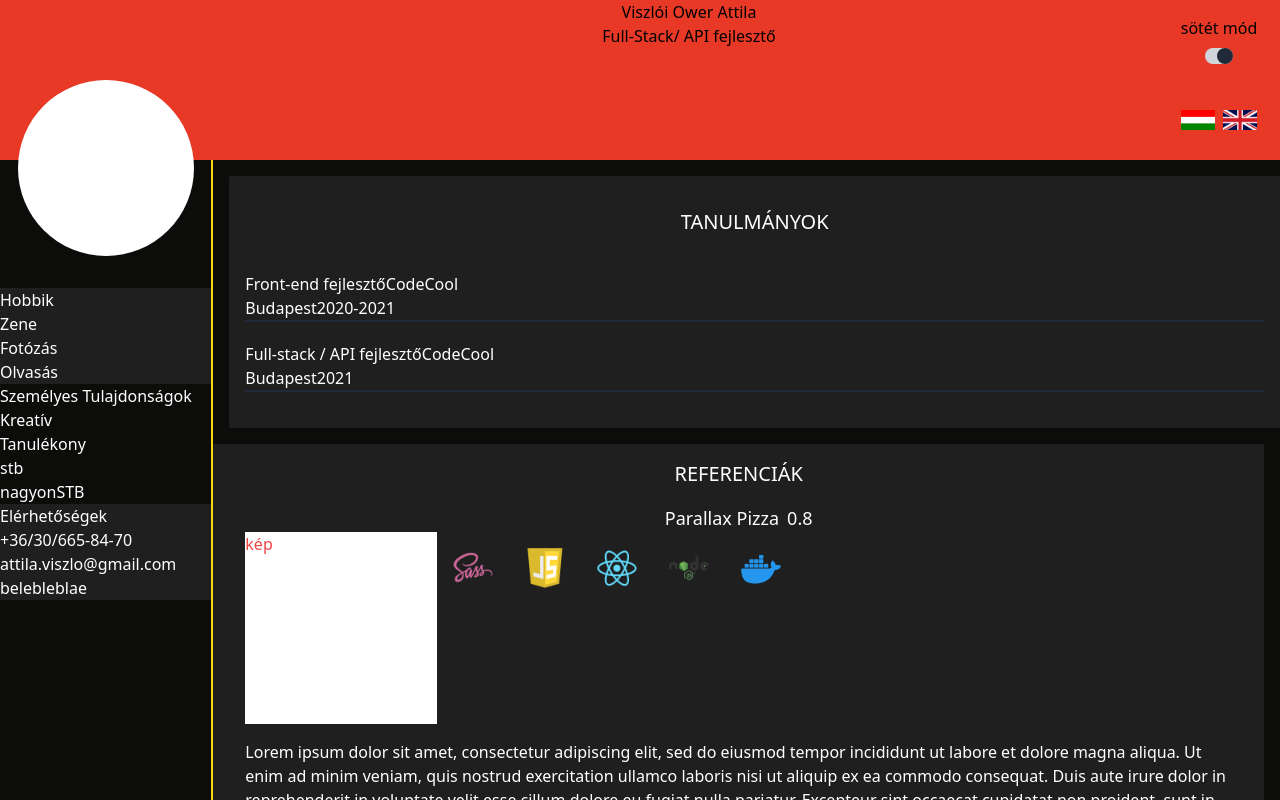
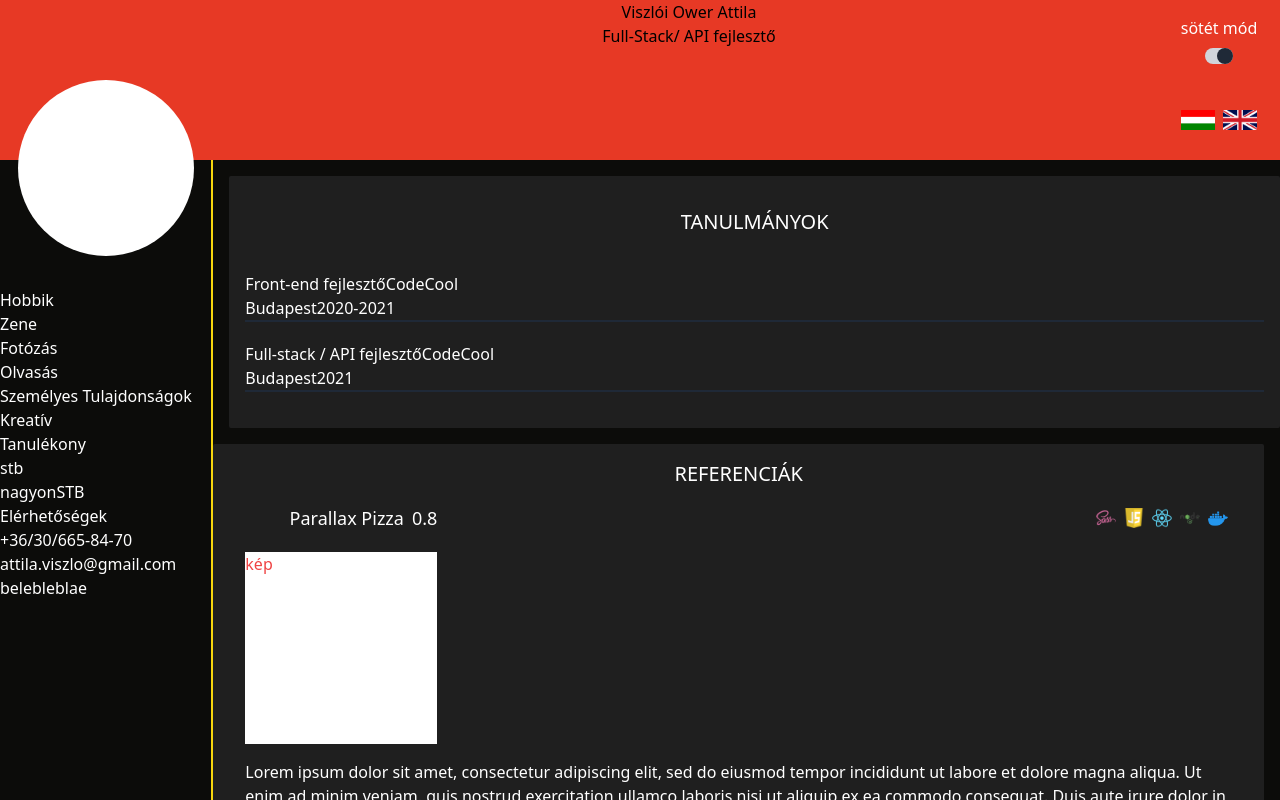
Before and after one commit to OwerHub/responsive-CV-oweriwild, a React (Create React App) app: page / in a window 1280 px wide. Shown: the top 800 px of the page. Built offline with nearby package versions, Linux system fonts and the light colour scheme.

Commit message:
reference head Icons OK

```diff
--- a/src/components/contacts.jsx
+++ b/src/components/contacts.jsx
@@ -1,6 +1,6 @@
 const PersonalSkills = (props) => {
   return (
-    <div className="bg-lightBg dark:bg-darkGray  md:bg-transparent">
+    <div className="bg-lightBg dark:bg-darkGray md:dark:bg-transparent md:bg-transparent">
       <header>{props.data.title}</header>
       <section>
         <div>{props.data.phone}</div>
--- a/src/components/hobbies.jsx
+++ b/src/components/hobbies.jsx
@@ -1,6 +1,6 @@
 const Hobbies = (props) => {
   return (
-    <div className="dark:bg-darkGray  bg-lightBg md:bg-transparent">
+    <div className="dark:bg-darkGray  bg-lightBg md:dark:bg-transparent md:bg-transparent ">
       <header>{props.data.title}</header>
       <section>
         {props.data.datas.map((data, iterator) => (
--- a/src/components/oneReference.jsx
+++ b/src/components/oneReference.jsx
@@ -3,20 +3,22 @@ import { existTechniqIcons } from "../service/iconsAndSkills";
 const oneReference = (props) => {
   return (
     <div className="mb-6">
-      <header className="flex justify-center text-lg">
-        <span className="mr-2 ">{props.data.name}</span>
-        <span>{props.data.version}</span>
+      <header className="flex justify-between text-lg mb-5">
+        <div className="md:w-48 md:text-right">
+          <span className="mr-2 ">{props.data.name}</span>
+          <span>{props.data.version}</span>
+        </div>
+        <div className="flex justify-end w-1/2 ">
+          {existTechniqIcons(props.data.icons).map((data, iterator) => (
+            <div className="mx-1 my-1" key={iterator}>
+              <img src={data} alt={`logo${iterator}`} className="w-5 h-5" />
+            </div>
+          ))}
+        </div>
       </header>
 
       <section className="flex">
         <div className="h-48 w-48 bg-white text-red-500">kép</div>
-        <div className="flex flex-wrap w-1/2">
-          {existTechniqIcons(props.data.icons).map((data, iterator) => (
-            <div className="mx-4 my-4" key={iterator}>
-              <img src={data} alt={`logo${iterator}`} className="w-10 h-10" />
-            </div>
-          ))}
-        </div>
       </section>
 
       <div className="mt-4"> {props.data.description}</div>
--- a/src/components/switch.jsx
+++ b/src/components/switch.jsx
@@ -5,7 +5,7 @@ function Switch(props) {
 				flex justify-center items-center flex-col
 			"
     >
-      <div>{props.text}</div>
+      <div className="text-white md:text-black md:dark:text-white">{props.text}</div>
       <div
         className={`
 								bg-gray-300 h-4 w-7 rounded-full mt-2
```
